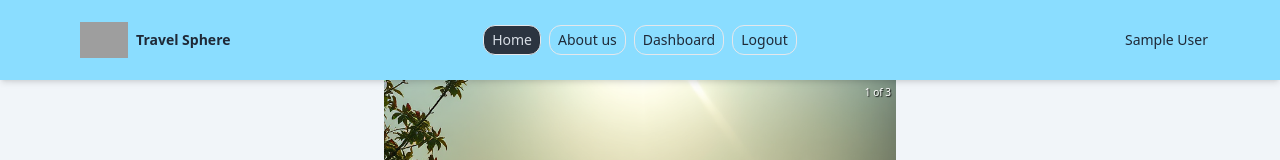
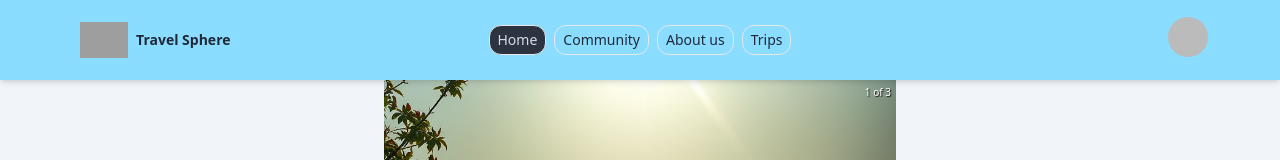
Before and after one commit to mdekramulridoy/Travel-Sphere-Client, a React (Vite) app: page / in a window 1280 px wide. Shown: the top 160 px of the page. Built offline with nearby package versions, Linux system fonts and the light colour scheme; no server answers; sample sign-in values are in the browser's storage; grey boxes are pictures that could not be loaded.

Commit message:
added footer to dashboard

```diff
--- a/src/Layout/Main.jsx
+++ b/src/Layout/Main.jsx
@@ -5,7 +5,7 @@ import Navbar from "../Pages/Shared/Navbar/Navbar";
 const Main = () => {
   const location = useLocation();
   // console.log(location);
-  const noHeaderFooter = location.pathname.includes('login') || location.pathname.includes('signup') ;
+  const noHeaderFooter = location.pathname.includes('login') || location.pathname.includes('signup') || location.pathname.includes('dashboard') ;
 
   return (
     <div>
--- /dev/null
+++ b/src/Pages/Community/Community.jsx
@@ -0,0 +1,13 @@
+import React from 'react';
+
+const Community = () => {
+    return (
+        <div>
+            <h1>
+                This is community.
+            </h1>
+        </div>
+    );
+};
+
+export default Community;
--- /dev/null
+++ b/src/Pages/Community/Trips/Trips.jsx
@@ -0,0 +1,13 @@
+import React from 'react';
+
+const Trips = () => {
+    return (
+        <div>
+            <h1>
+                This is Trips.
+            </h1>
+        </div>
+    );
+};
+
+export default Trips;
--- a/src/Pages/Shared/Navbar/Navbar.jsx
+++ b/src/Pages/Shared/Navbar/Navbar.jsx
@@ -12,12 +12,17 @@ const Navbar = () => {
       .catch((error) => console.log(error));
   };
 
-  // All Navbar link here
+  // All Navbar links here
   const links = (
     <>
       <li>
         <NavLink to="/" className="px-2 py-1 hover:bg-slate-100 rounded-xl border">
           Home
+        </NavLink>
+      </li>
+      <li>
+        <NavLink to="/community" className="px-2 py-1 hover:bg-slate-100 rounded-xl border">
+          Community
         </NavLink>
       </li>
       <li>
@@ -28,56 +33,29 @@ const Navbar = () => {
           About us
         </NavLink>
       </li>
-
-      {user ? (
-        <>
       <li>
-            <NavLink
-              to="/dashboard"
-              className="px-2 py-1 hover:bg-slate-100 rounded-xl border"
-            >
-              Dashboard
+        <NavLink to="/trips" className="px-2 py-1 hover:bg-slate-100 rounded-xl border">
+          Trips
         </NavLink>
       </li>
-
-          <NavLink
-            onClick={handleLogOut}
-            className="px-2 py-1 hover:bg-slate-100 rounded-xl border"
-          >
-            Logout
-          </NavLink>
-        </>
-      ) : (
-        <>
-          <li>
-            <NavLink
-              to="/login"
-              className="px-2 py-1 hover:bg-slate-100 rounded-xl"
-            >
-              Login
-            </NavLink>
-          </li>
-        </>
-      )}
     </>
   );
 
   return (
     <div className="sticky top-0 bg-[#77d8ffda] px-5 lg:px-16 py-2 z-50 shadow-md backdrop-blur-lg flex items-center justify-center">
-      {/* Start */}
-      <div className="navbar ">
+      <div className="navbar">
         <div className="navbar-start">
           <div className="dropdown rounded-lg mr-2 bg-[#47cbffda]">
             <button
               tabIndex={0}
               role="button"
-              className="btn btn-ghost lg:hidden md:hidden "
+              className="btn btn-ghost lg:hidden md:hidden"
             >
-              <FaBars></FaBars>
+              <FaBars />
             </button>
             <ul
               tabIndex={0}
-              className="menu backdrop-blur-3xl menu-compact dropdown-content bg-[#47cbffda] rounded-box z-[1] mt-3 p-2 shadow flex flex-col gap-2 text-white "
+              className="menu backdrop-blur-3xl menu-compact dropdown-content bg-[#47cbffda] rounded-box z-[1] mt-3 p-2 shadow flex flex-col gap-2 text-white"
             >
               {links}
             </ul>
@@ -91,31 +69,61 @@ const Navbar = () => {
             <h1 className="text-sm font-bold">Travel Sphere</h1>
           </Link>
         </div>
-        {/* Center for large device*/}
-        <div className="navbar-center hidden md:flex lg:flex ">
+        <div className="navbar-center hidden md:flex lg:flex">
           <ul className="menu gap-2 menu-horizontal px-1 flex items-center justify-center">
             {links}
           </ul>
         </div>
-        {/* User login button Start*/}
-        <div className="navbar-end">
+        <div className="navbar-end flex items-center gap-4">
           {user ? (
             <>
-              <span className="text-sm">{user?.displayName}</span>
+              {/* Profile Picture and Dropdown */}
+              <div className="dropdown dropdown-end">
+                <div tabIndex={0} className="avatar cursor-pointer w-10 h-10">
+                  <img
+                    className="w-full h-full rounded-full"
+                    src={user.photoURL || "https://i.ibb.co.com/ph6PK0H/profile-user-icon-isolated-on-white-background-eps10-free-vector.jpg"}
+                    alt="User Profile"
+                  />
+                </div>
+                <ul
+                  tabIndex={0}
+                  className="dropdown-content menu bg-base-100 rounded-box shadow-lg w-52 mt-3 p-2"
+                >
+                  <li className="px-2 py-1 text-gray-600 font-bold">
+                    {user.displayName || "User Name"}
+                  </li>
+                  <li className="px-2 py-1 text-gray-500 text-sm">
+                    {user.email || "user@example.com"}
+                  </li>
+                  <li>
+                    <NavLink
+                      to="/dashboard"
+                      className="px-2 py-1 hover:bg-slate-100 rounded-md"
+                    >
+                      Dashboard
+                    </NavLink>
+                  </li>
+                  <li>
+                    <button
+                      onClick={handleLogOut}
+                      className="px-2 py-1 hover:bg-slate-100 rounded-md text-red-500"
+                    >
+                      Logout
+                    </button>
+                  </li>
+                </ul>
+              </div>
             </>
           ) : (
-            <>
             <NavLink
               to="/login"
               className="px-2 py-1 hover:bg-slate-100 rounded-xl"
             >
               Login
             </NavLink>
-            </>
           )}
-          {/* <button className="btn">Login</button> */}
         </div>
-        {/* User login button End*/}
       </div>
     </div>
   );
--- a/src/Pages/Shared/Protected/DashBoard.jsx
+++ b/src/Pages/Shared/Protected/DashBoard.jsx
@@ -6,6 +6,8 @@ import { CgProfile } from "react-icons/cg";
 import { MdManageHistory, MdTour } from "react-icons/md";
 import { SiStorybook } from "react-icons/si";
 import useAdmin from "../../../Hooks/useAdmin";
+import Footer from "../Footer";
+
 
 const DashBoard = () => {
   const [isAdmin] = useAdmin();
@@ -18,7 +20,9 @@ const DashBoard = () => {
   };
 
   return (
-    <div className="flex">
+    <div className="flex flex-col min-h-screen">
+      {/* Dashboard Layout */}
+      <div className="flex flex-1">
         {/* Sidebar */}
         <div
           className={`transition-all duration-300 ${
@@ -37,7 +41,6 @@ const DashBoard = () => {
             <>
               <ul className="menu p-10 gap-2">
                 <li>
-                {" "}
                   {isExpanded && (
                     <NavLink
                       to="/dashboard/admin"
@@ -130,6 +133,10 @@ const DashBoard = () => {
           <Outlet></Outlet>
         </div>
       </div>
+
+      {/* Footer */}
+      <Footer />
+    </div>
   );
 };
 
--- a/src/Pages/Shared/SocialLogin.jsx
+++ b/src/Pages/Shared/SocialLogin.jsx
@@ -15,11 +15,12 @@ const SocialLogin = () => {
       const userInfo = {
         email: result.user?.email,
         name: result.user?.displayName,
+        photoURL: result.user?.photoURL,
       };
       const response = await axiosPublic.post("/users", userInfo);
 
       if (response.status === 200) {
-        console.log("User logged in successfully:", response.data);
+        // console.log("User logged in successfully:", response.data);
         navigate("/");
       } else {
         console.error("Failed to save user data:", response.data);
```
Also changed, not shown: src/Routes.jsx/Route.jsx (+10 -0 lines). Lines whose indentation alone changed are shown as unchanged.
